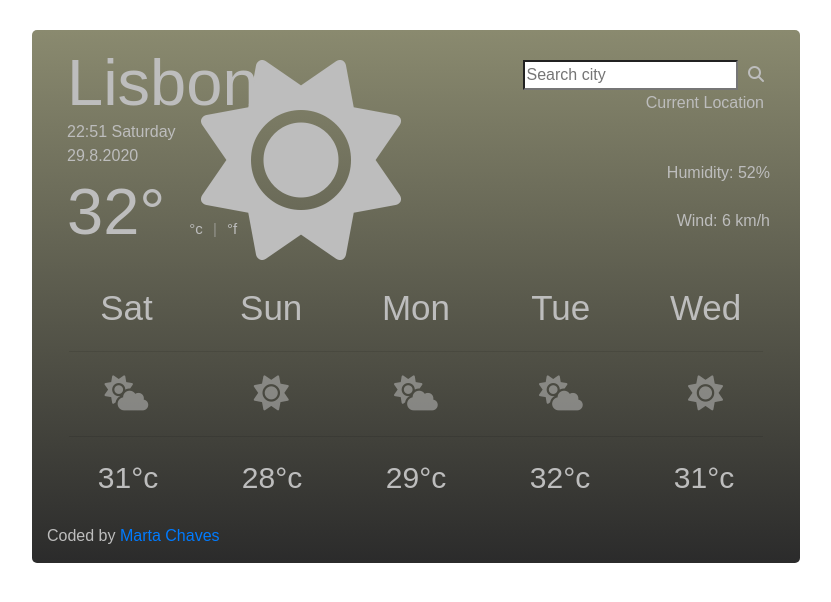
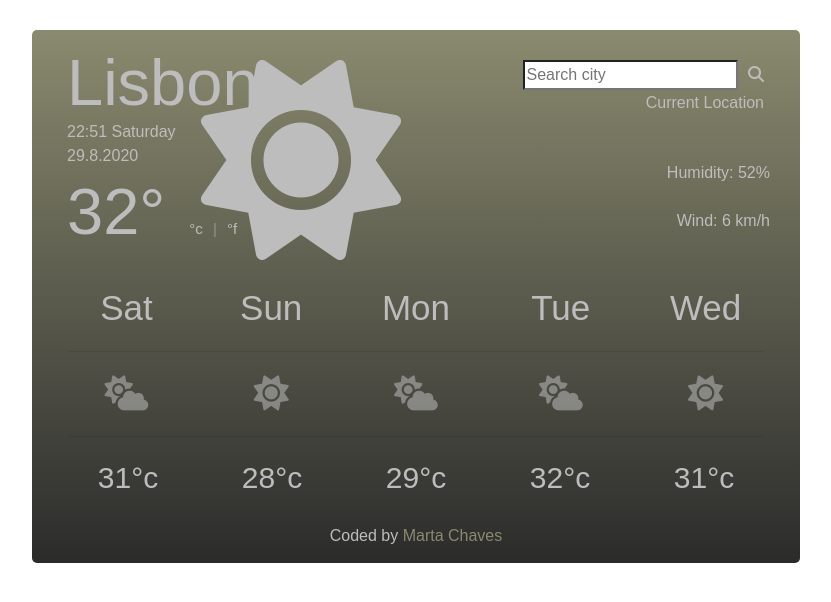
Before and after one commit to mmc116/Weather-App.mmc116, a plain HTML site: page Index.html in a window 1280 px wide. Shown: the whole page, without its empty margins (224-1055 px from the left). Drawn offline with nearby package versions, Linux system fonts and the light colour scheme; a web font is replaced by a local one.

Commit message:
Changed footer css

```diff
--- a/src/styles.css
+++ b/src/styles.css
@@ -21,6 +21,12 @@ button {
 }
 
 footer {
+  text-align: center;
+}
+
+a {
+  color: #8a8a6f;
+  text-decoration-style: double;
 }
 
 span.conversion {
```
